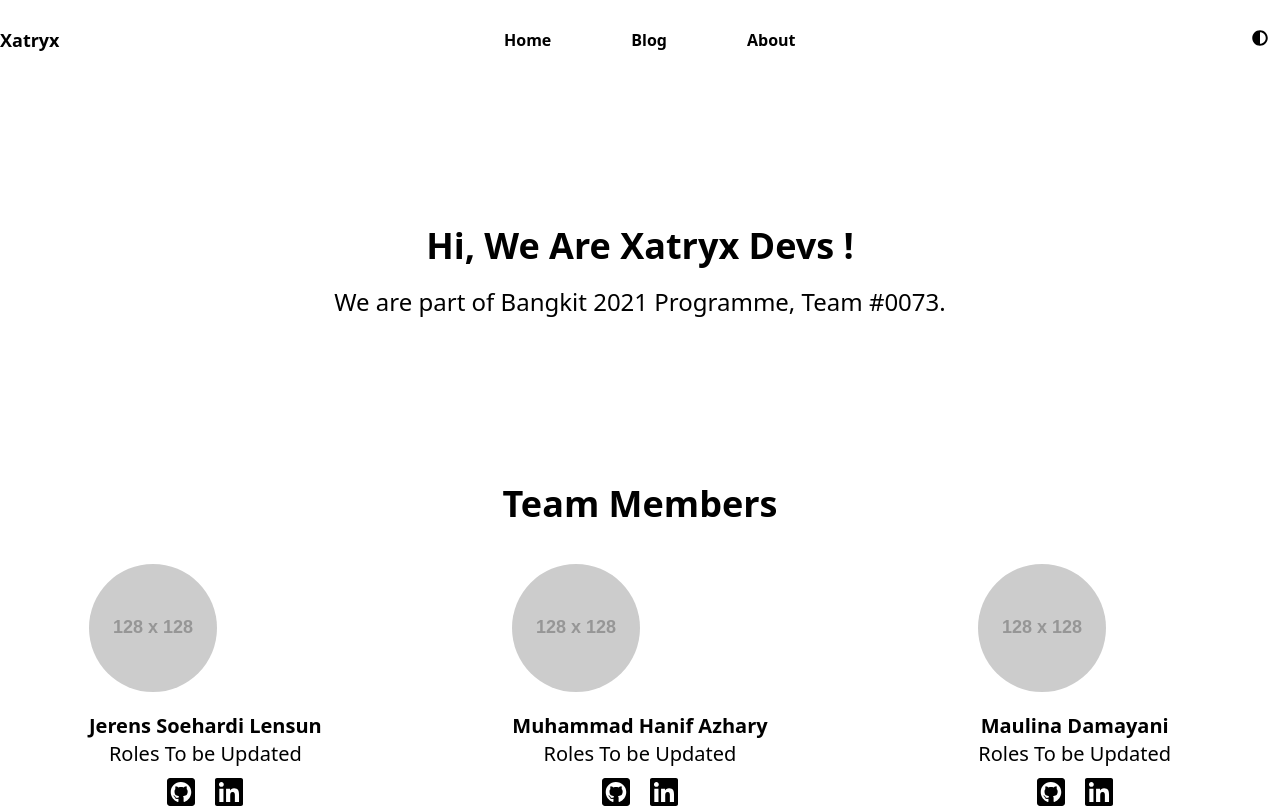
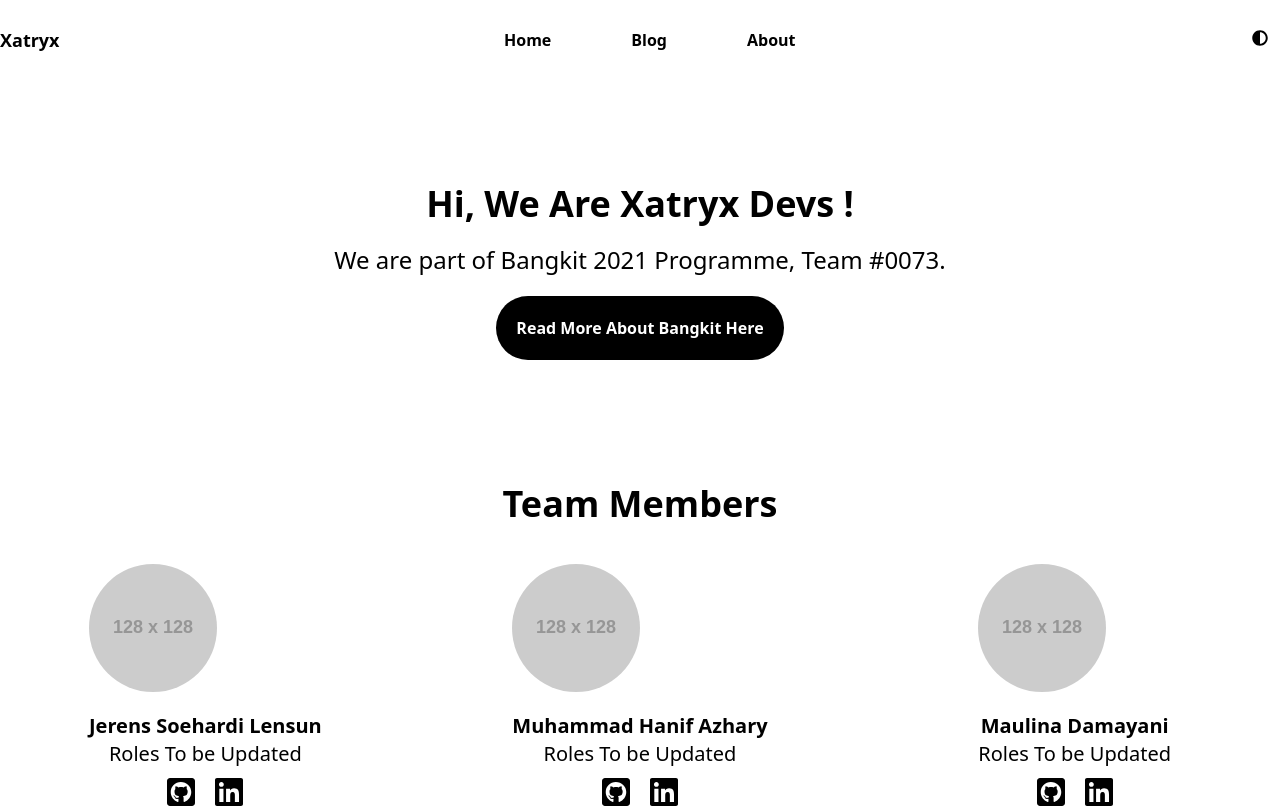
Before and after one commit to xatryx/ts-xatryx-web, a Next.js app: page / in a window 1280 px wide. Shown: the top 808 px of the page. Built offline with nearby package versions, Linux system fonts and the light colour scheme; what @tailwindcss/typography would draw is missing.

Commit message:
added a link containing some information about Bangkit programme

```diff
--- a/src/pages/index.tsx
+++ b/src/pages/index.tsx
@@ -22,6 +22,11 @@ export default function Home(): React.ReactElement {
             <p className="font-light text-lg md:text-xl lg:text-2xl mt-5">
               We are part of <strong>Bangkit 2021</strong> Programme, Team <strong>#0073</strong>.
             </p>
+            <div className="mt-5">
+              <a href="https://grow.google/intl/id_id/bangkit/" target="_blank">
+                <button className="rounded-full font-bold p-5 bg-black text-white dark:bg-white dark:text-black transform hover:scale-95 hover:underline">Read More About Bangkit Here</button>
+              </a>
+            </div>
           </div>
         </div>
       </header>
```
